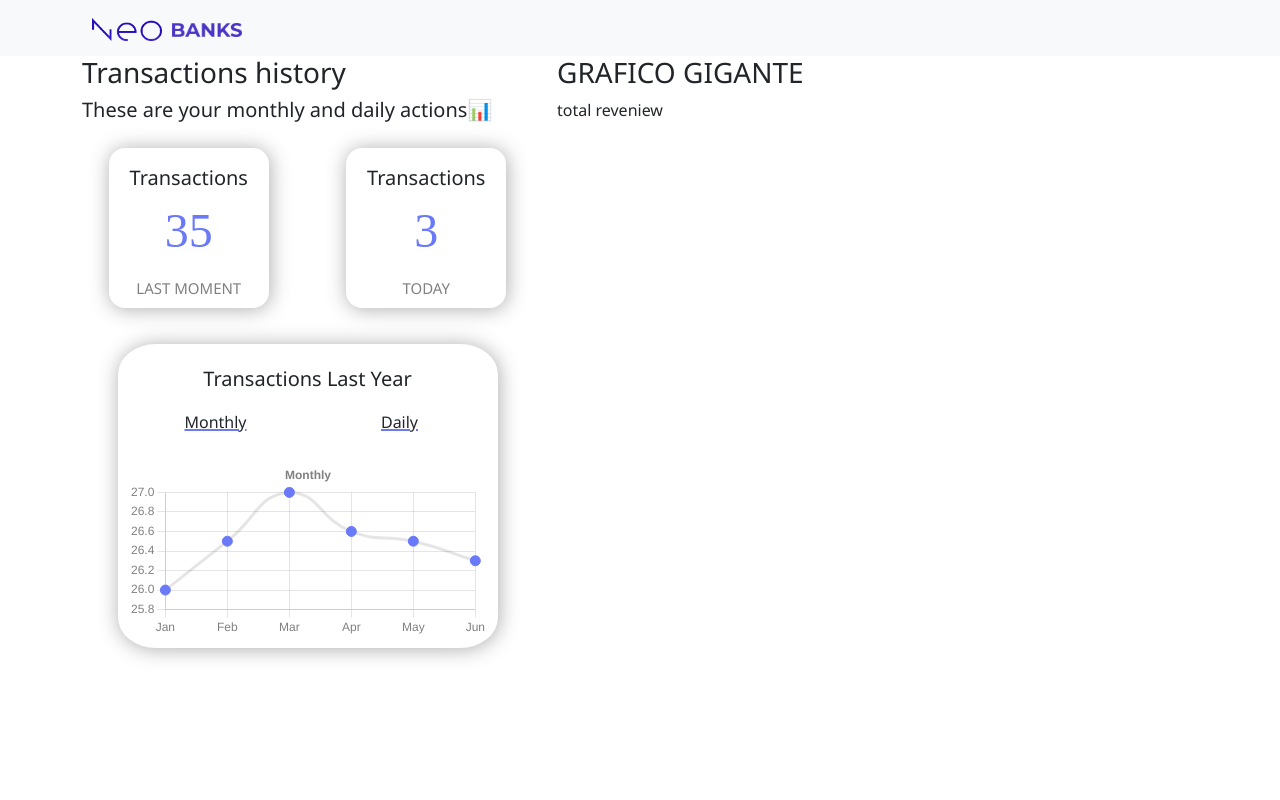
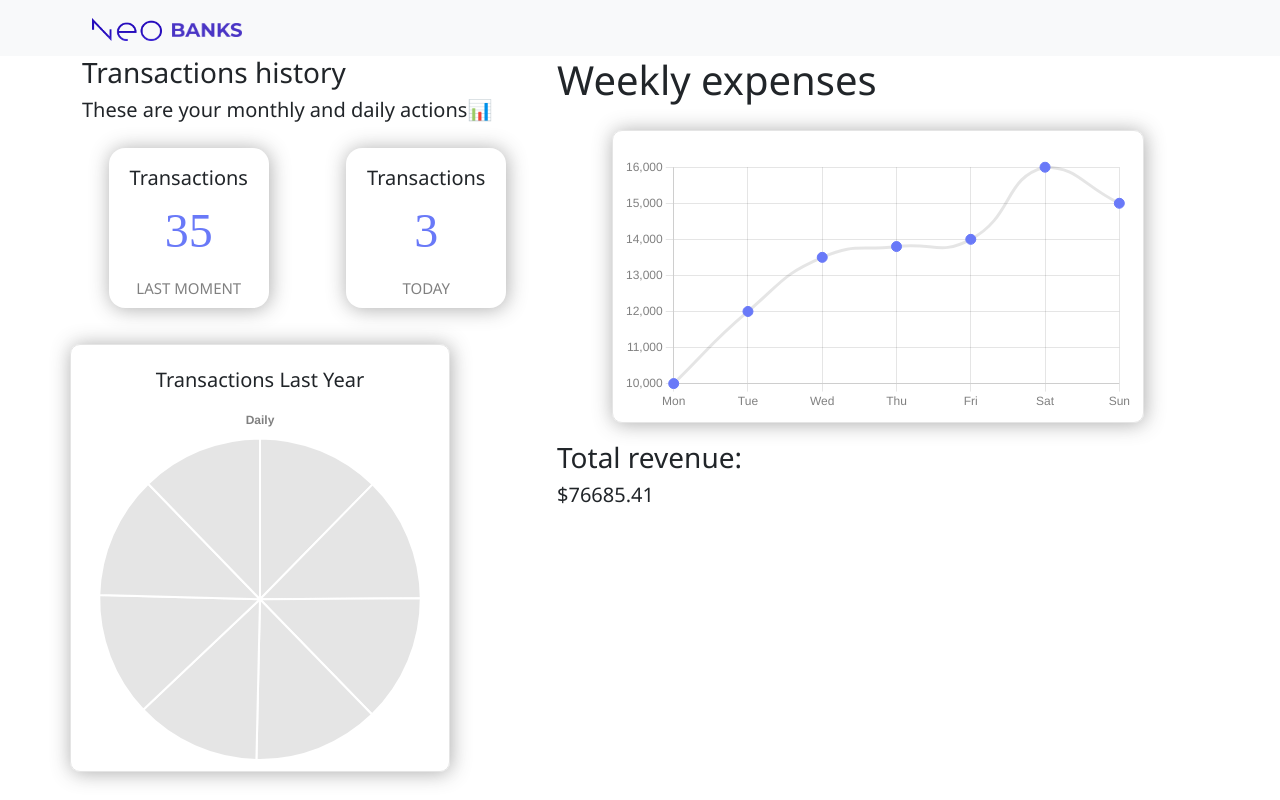
Before and after one commit to hannakpa/HP_crossPlatform, a React (Vite) app: page / in a window 1280 px wide. Built offline with nearby package versions, Linux system fonts and the light colour scheme.

Commit message:
firstPie

```diff
--- a/src/App.jsx
+++ b/src/App.jsx
@@ -4,6 +4,8 @@ import { Container, Row, Col } from "react-bootstrap";
 import TextIntro from "./content/text/TextIntro";
 import TransCards from "./content/cards/TransCards";
 import GraphicBox from "./content/charts/GraphicBox";
+import PieGraphicBox from "./content/charts/PieGraphicBox";
+import ColGraphicBox from "./content/charts/ColGraphicBox";
 import BottomNav from "./fixed/navbar/BottomNav";
 
 const cardsInfo = [
@@ -34,8 +36,12 @@ function App() {
               <TransCards info={cardsInfo} />
             </Row>
             {/* Row 3 con gr'afico */}
-            <Row>
+            <Row className="d-sm-none">
               <GraphicBox />
+            </Row>
+            {/* aparece a partir de md */}
+            <Row className="d-none d-sm-block">
+              <PieGraphicBox />
             </Row>
 
             <Row>
@@ -45,13 +51,11 @@ function App() {
           {/* Columna 2 */}
           <Col sm="7" className="d-none d-sm-block">
             {/* Row 1 con texto */}
-            <Row>{/* <Header/> */}</Row>
+
             {/* Row 2 con grafico entero */}
             {/* Grafico entero */}
-            <h3>GRAFICO GIGANTE</h3>
-            {/* Row 3 con numeros */}
             <Row>
-              <p>total reveniew</p>
+              <ColGraphicBox />
             </Row>
           </Col>
         </Row>
--- /dev/null
+++ b/src/content/charts/ColGraphicBox.jsx
@@ -0,0 +1,50 @@
+import Linear from "./graphics/Linear";
+import { useState, useEffect } from "react";
+import { Col, Row, Container } from "react-bootstrap";
+
+function ColGraphicBox() {
+  const states = {
+    labels: ["Mon", "Tue", "Wed", "Thu", "Fri", "Sat", "Sun"],
+    datasets: [
+      {
+        label: "Graphic",
+        data: [10000, 12000, 13500, 13800, 14000, 16000, 15000, 14000],
+        tension: 0.5,
+        pointBorderColor: "#6979F8",
+        pointBackgroundColor: "#6979F8",
+        pointRadius: 5,
+      },
+    ],
+  };
+  const chartOptions = {
+    plugins: {
+      legend: {
+        display: false,
+      },
+      scales: {
+        x: {
+          offset: true,
+        },
+      },
+      title: {
+        text: "Monthly",
+        display: false,
+        fontSize: 20,
+      },
+    },
+  };
+
+  return (
+    <>
+      <h1>Weekly expenses</h1>
+      <div className="graphic-box">
+        <Row className="p-2"></Row>
+        <Linear chartOptions={chartOptions} states={states} />
+      </div>
+      <h3>Total revenue:</h3>
+      <h5>$76685.41</h5>
+    </>
+  );
+}
+
+export default ColGraphicBox;
--- /dev/null
+++ b/src/content/charts/PieGraphicBox.jsx
@@ -0,0 +1,46 @@
+import PieGraph from "./graphics/PieGraph";
+import { Col, Row, Container } from "react-bootstrap";
+
+function GraphicBox() {
+  const states = {
+    labels: ["Jan", "Feb", "Mar", "Apr", "May", "Jun"],
+    datasets: [
+      {
+        label: "Graphic",
+        data: [26, 26.5, 27, 26.6, 26.5, 26.3, 26, 25.8],
+        tension: 0.5,
+        pointBorderColor: "#6979F8",
+        pointBackgroundColor: "#6979F8",
+        pointRadius: 5,
+      },
+    ],
+  };
+
+  const chartOptions = {
+    plugins: {
+      legend: {
+        display: false,
+      },
+      scales: {
+        x: {
+          offset: true,
+        },
+      },
+      title: {
+        text: "Daily",
+        display: true,
+        fontSize: 20,
+      },
+    },
+  };
+
+  return (
+    <div className="graphic-box">
+      <p className="card-title">Transactions Last Year</p>
+
+      <PieGraph chartOptions={chartOptions} states={states} />
+    </div>
+  );
+}
+
+export default GraphicBox;
--- /dev/null
+++ b/src/content/charts/graphics/PieGraph.jsx
@@ -0,0 +1,15 @@
+import { Chart, CategoryScale, LinearScale, PointElement, LineElement, Title, Tooltip, Legend, ArcElement } from "chart.js";
+import { Pie } from "react-chartjs-2";
+
+function PieGraph({ chartOptions, states }) {
+  Chart.defaults.color = "grey";
+  Chart.register(CategoryScale, LinearScale, PointElement, LineElement, ArcElement, Title, Tooltip, Legend);
+
+  return (
+    <>
+      <Pie options={chartOptions} data={states} />
+    </>
+  );
+}
+
+export default PieGraph;
--- a/src/styles/fixed/app.css
+++ b/src/styles/fixed/app.css
@@ -63,13 +63,14 @@ font-family: 'Montserrat';
 .graphic-box {
   margin: 18px auto;
   display: inline-block;
-  border-radius: 10%;
+  border-radius: 10px;
   box-shadow: 1px 1px 20px 0 rgba(61, 61, 61, 0.429);
 width: 80%;
 height: 90%;
   padding: 10px;
   font-family: 'Montserrat';
   text-align: center;
+border: 1px solid #E5E5E5;
 
 }
 
```
